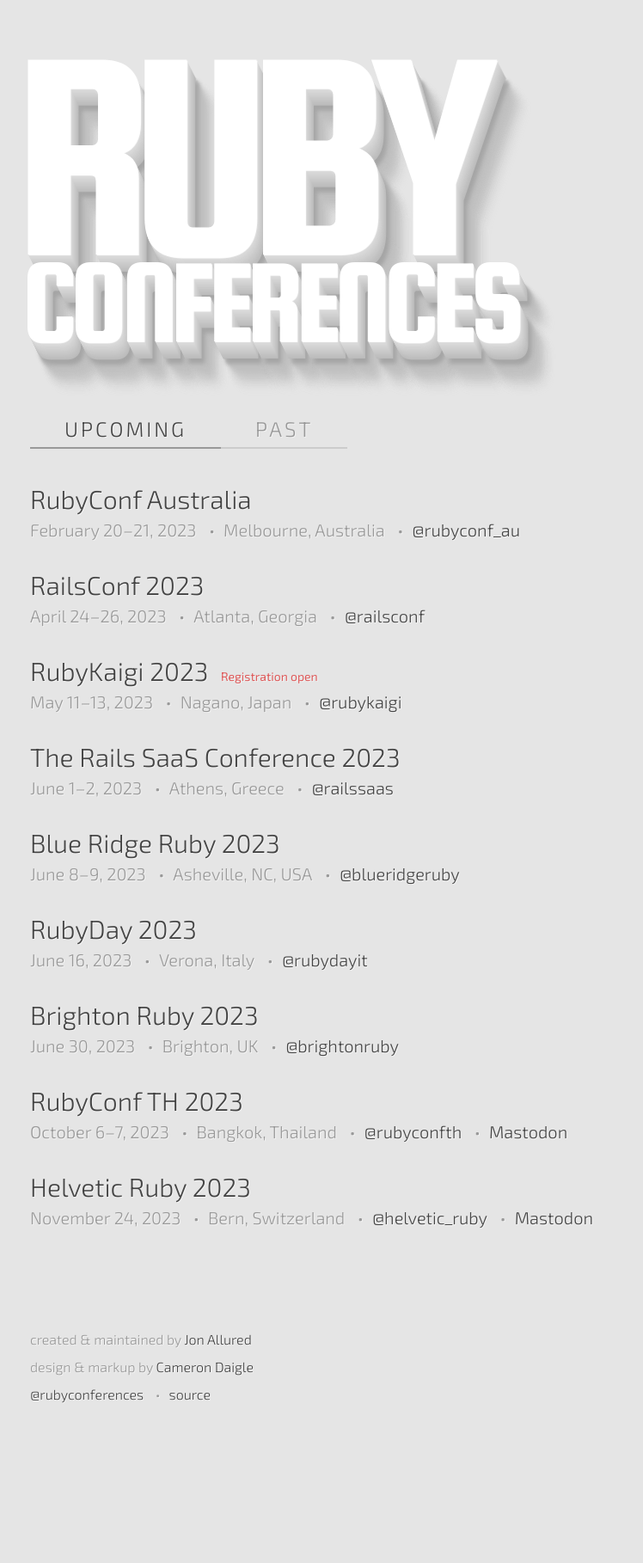
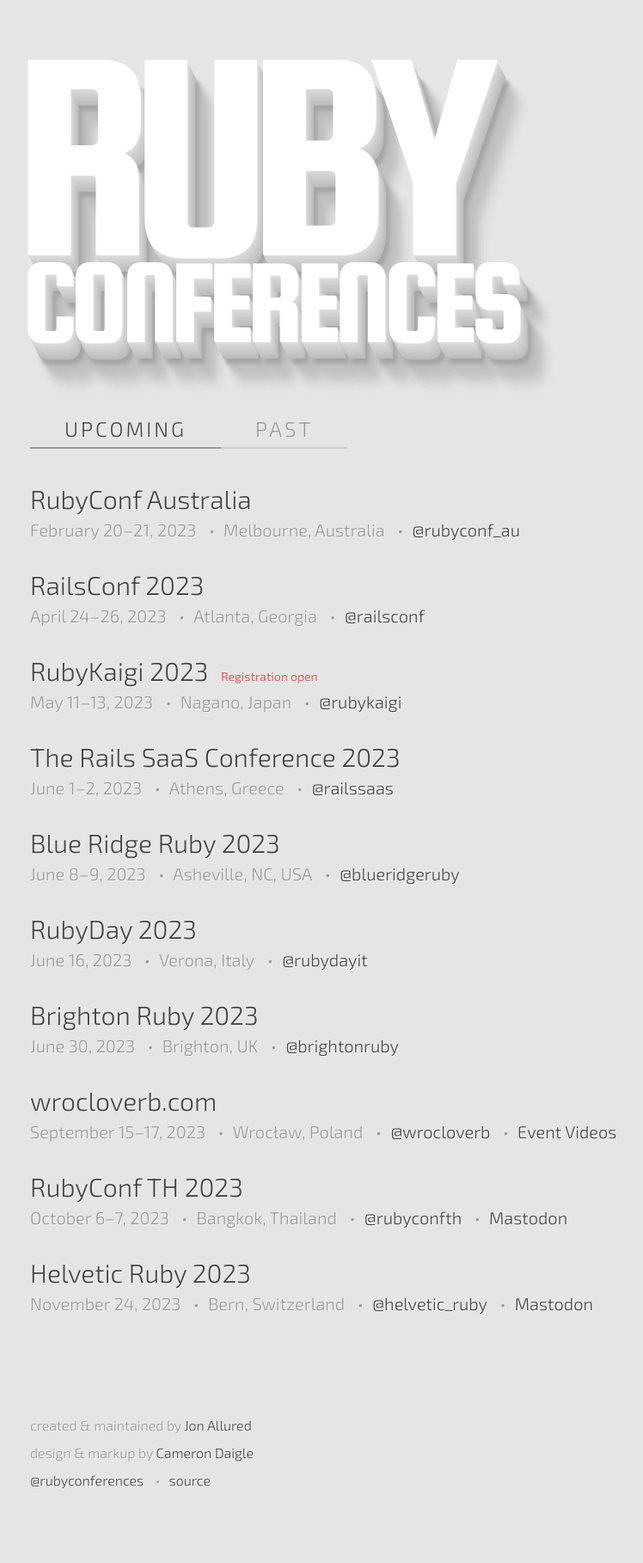
Before and after one commit to ruby-conferences/ruby-conferences.github.io, a Jekyll site: the page built from index.html, in a window 1280 px wide. Shown: the whole page at 86% size, without its empty margins (205-953 px from the left). Built offline with Jekyll 4.4.1, drawn with Linux system fonts in a browser that asks for light colours; before the commit the page ends 1718 px from its top, so only the background shows below that.

Commit message:
Add wroclove.rb

```diff
--- a/_data/conferences.yml
+++ b/_data/conferences.yml
@@ -2221,6 +2221,14 @@
   url: https://brightonruby.com
   twitter: brightonruby
 
+- name: wrocloverb.com
+  location: Wrocław, Poland
+  start_date: 2023-09-15
+  end_date: 2023-09-17
+  url: https://wrocloverb.com/
+  twitter: wrocloverb
+  video_link: https://www.youtube.com/user/wrocloverb/videos
+
 - name: RubyConf TH 2023
   location: Bangkok, Thailand
   start_date: 2023-10-06
```
